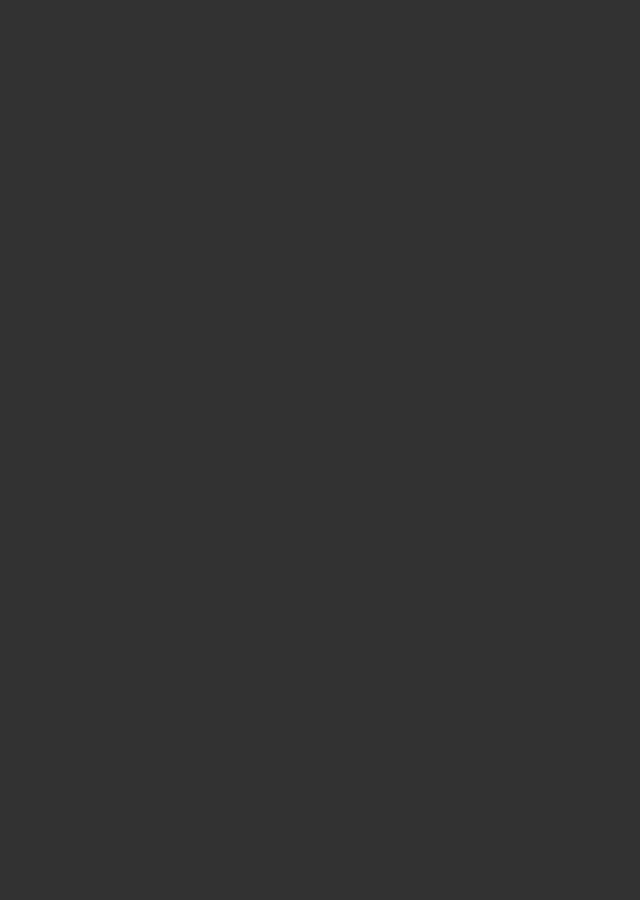
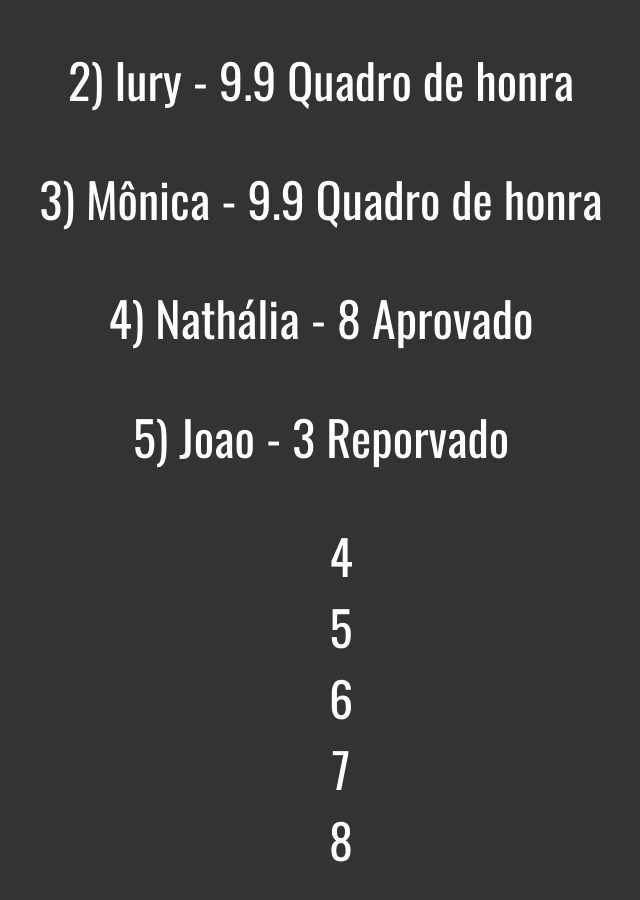
Before and after one commit to NikolasDaltro/ProjetoQrCode-Vue, a website: page exercicios/ifFor.html in a window 1280 px wide. Shown: the whole page, without its empty margins (319-959 px from the left). Before the commit the page ends 800 px from the top, so only its background shows below. Drawn offline with Linux system fonts and the light colour scheme.

Commit message:
diretivas v-if, v-for e v-show

```diff
--- a/exercicios/ifFor.html
+++ b/exercicios/ifFor.html
@@ -7,9 +7,33 @@
     <script src="/js/vue.min.js"></script>
 </head>
 <body class="exercicio">
+<div id="app">
+    <p v-for="(aluno, i) in alunos">
+        {{i+1}}) {{aluno.aluno}} - {{aluno.nota}}
+        <span v-if="aluno.nota >= 9">Quadro de honra</span>
+        <span v-else-if="aluno.nota >= 7">Aprovado</span>
+        <span v-else-if="aluno.nota <= 6.9">Reporvado</span>
+    </p>
+    <ul style="list-style: none;">
+        <li v-for="n in 8">
+            <span v-show="n >= 4">{{n}}</span>
+        </li>
+    </ul>
+</div>
+    <script>
+       new Vue({
+        el:"#app",
+        data:{
+            alunos:[
+                {aluno:"Ana", nota:7.8},
+                {aluno:"Iury", nota:9.9},
+                {aluno:"Mônica", nota:9.9},
+                {aluno:"Nathália", nota:8.0},
+                {aluno:"Joao", nota:3.0}
+        ]
 
-    <script>
-        // ...
+        }
+       })
     </script>
 </body>
 </html>
```
